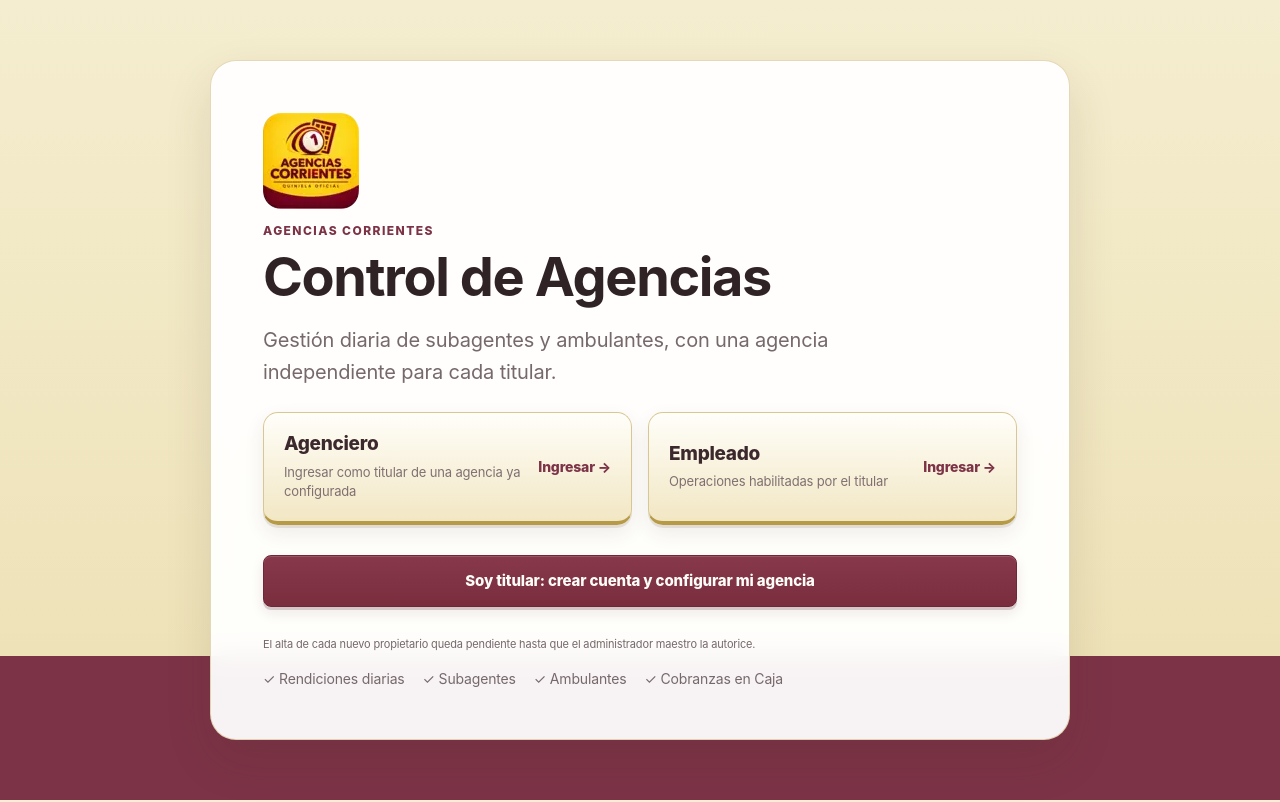
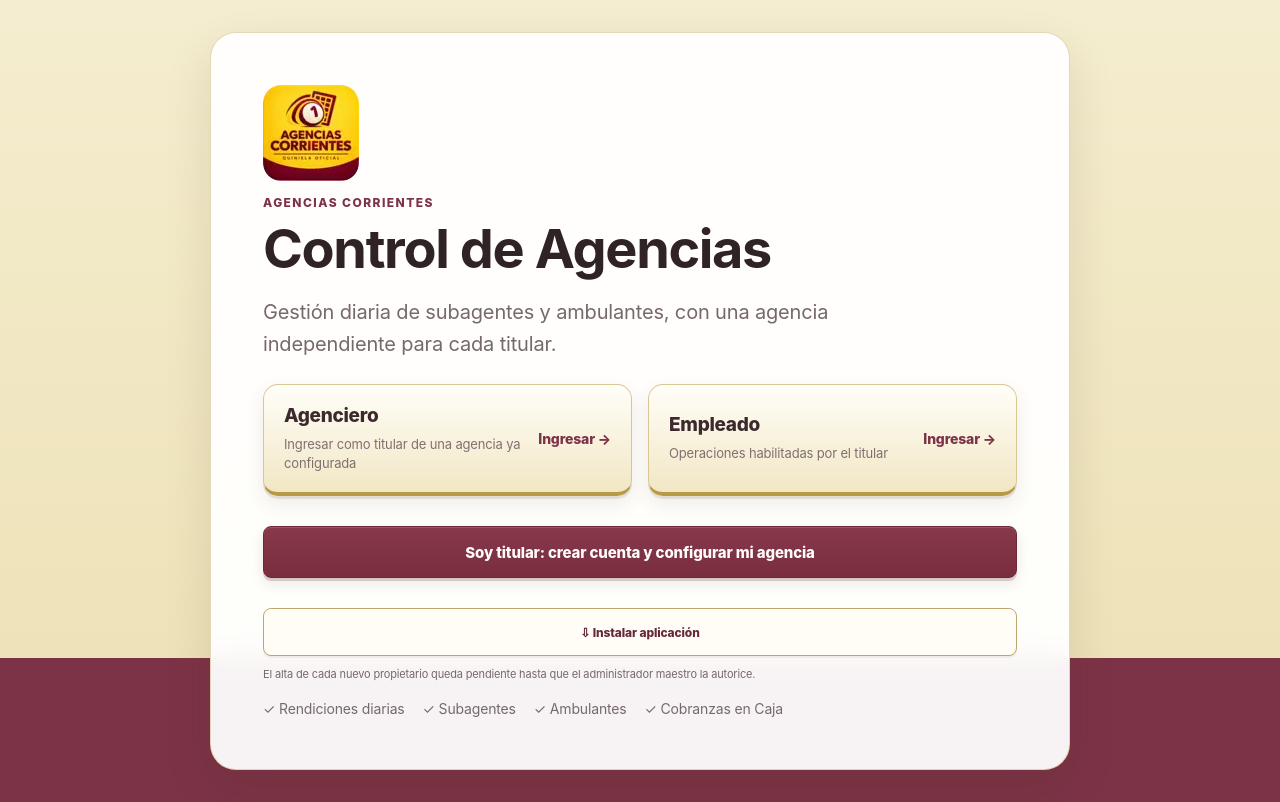
Before and after one commit to agencias-corrientes/CONTABLE-AGENCIAS, a Next.js app: page / in a window 1280 px wide. Built offline with nearby package versions, Linux system fonts and the light colour scheme; no server answers.

Commit message:
fix: place install app button on main landing page

```diff
--- a/app/page.tsx
+++ b/app/page.tsx
@@ -4,6 +4,7 @@
 import { createClient } from "@/lib/supabase/server";
 import { LandingSplash } from "@/components/landing-splash";
 import { SignOutButton } from "@/components/sign-out-button";
+import { InstallAppButton } from "@/components/install-app-button";
 
 export default async function HomePage() {
   const supabase = await createClient();
@@ -62,6 +63,7 @@
         <div className="landing-actions">
           <Link className="button primary full" href="/registro">Soy titular: crear cuenta y configurar mi agencia</Link>
         </div>
+        <InstallAppButton />
         <p className="muted small-text">El alta de cada nuevo propietario queda pendiente hasta que el administrador maestro la autorice.</p>
         <div className="feature-strip"><span>✓ Rendiciones diarias</span><span>✓ Subagentes</span><span>✓ Ambulantes</span><span>✓ Cobranzas en Caja</span></div>
       </section>
```
